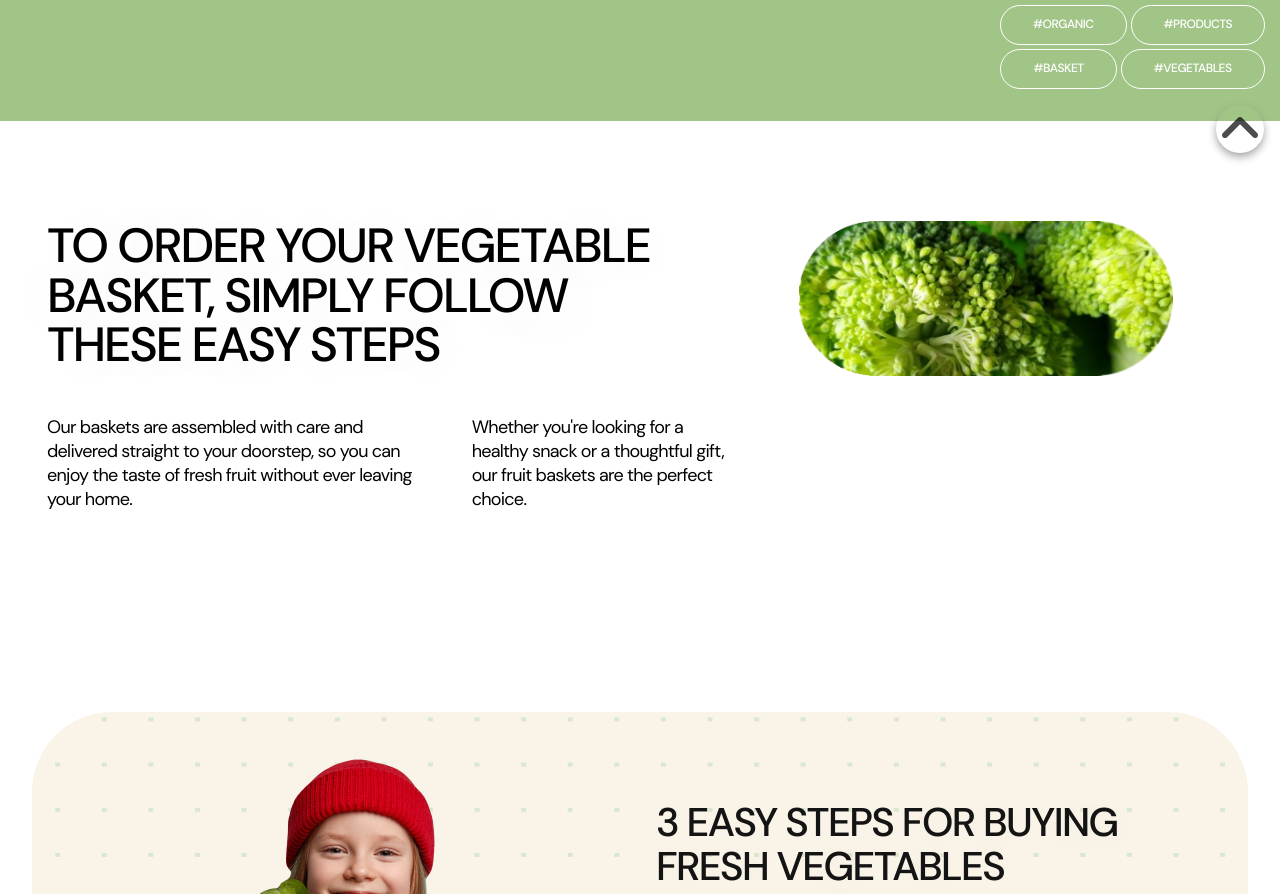
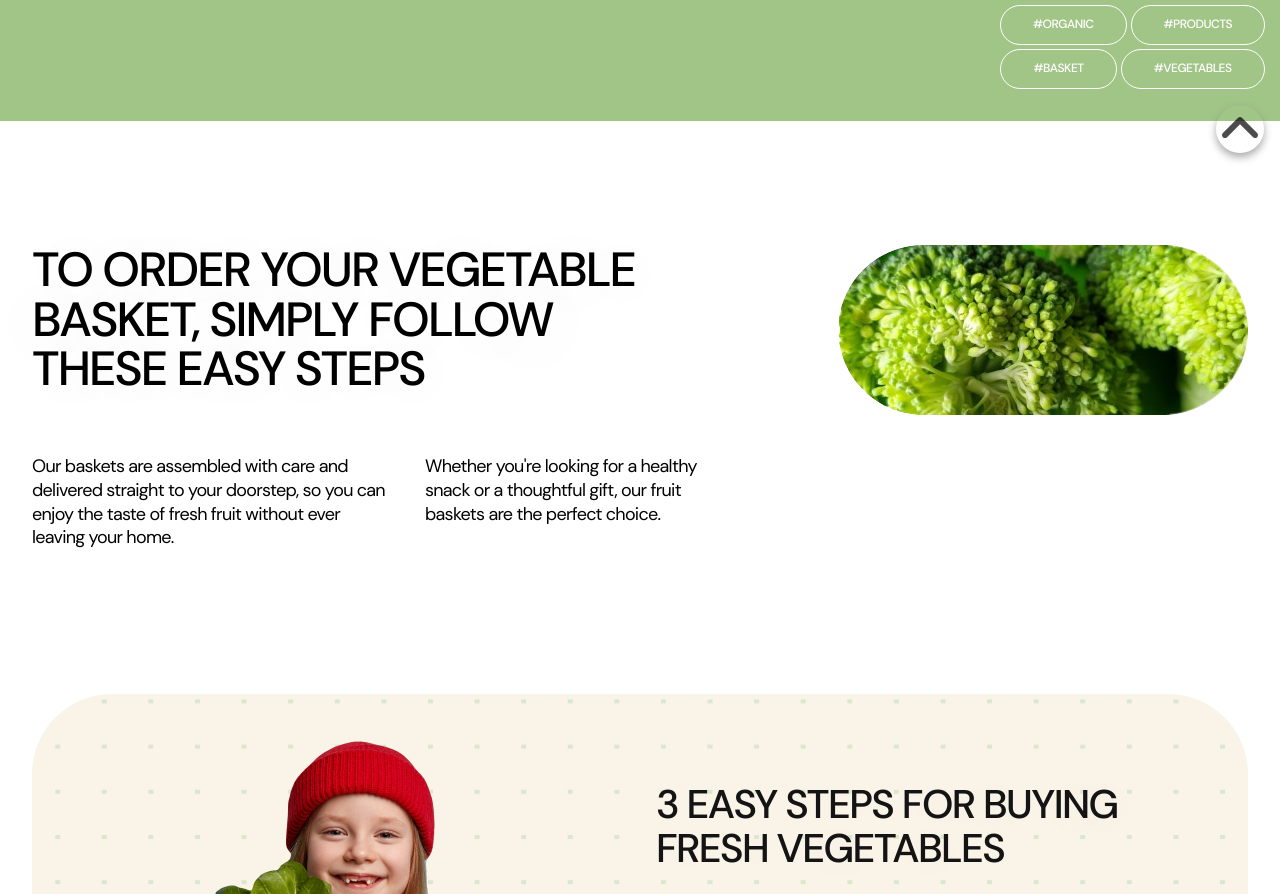
Before and after one commit to intearseea/project-MarkUp14, a website built with Vite: page src/index.html in a window 1280 px wide. Shown: the part 631-1525 px from the top of the page. Built offline with nearby package versions, Linux system fonts and the light colour scheme.

Commit message:
some more

```diff
--- a/src/css/how-it-works1.css
+++ b/src/css/how-it-works1.css
@@ -8,14 +8,28 @@
 }
 
 .works-title {
+  max-width: 335px;
   font-size: 28px;
   font-weight: 500;
   line-height: 1.14;
   letter-spacing: -0.04em;
   text-transform: uppercase;
   text-shadow: 0px 4px 70px rgba(0, 0, 0, 0.1);
+  margin-bottom: 20px;
 }
+
 .main-slogan {
+  max-width: 335px;
+  font-size: 14px;
+  font-weight: 400;
+  line-height: 1.28;
+  letter-spacing: -0.04em;
+  text-shadow: 0px 4px 70px rgba(0, 0, 0, 0.1);
+  margin-bottom: 20px;
+}
+
+.secondary-slogan {
+  max-width: 335px;
   font-size: 14px;
   font-weight: 400;
   line-height: 1.28;
@@ -23,45 +37,22 @@
   text-shadow: 0px 4px 70px rgba(0, 0, 0, 0.1);
 }
 
-.secondary-slogan {
-  font-size: 14px;
-  font-weight: 400;
-  line-height: 1.28;
-  letter-spacing: -0.04em;
-  text-shadow: 0px 4px 70px rgba(0, 0, 0, 0.1);
-}
-
-@media (max-width: 767px) {
-  .how-it-works-first-part {
+@media (min-width: 375px) {
+  .how-it-works-first-part .container {
     padding-left: 20px;
     padding-right: 20px;
-  }
-  .works-title {
-    margin-bottom: 20px;
-  }
-  .main-slogan {
-    margin-bottom: 20px;
-  }
-  .works-picture {
-    display: flex;
-    justify-content: center;
   }
 }
 
 @media (min-width: 768px) {
-  .how-it-works-first-part {
-    padding-left: 32px;
-    padding-right: 32px;
-    margin-bottom: 100px;
-  }
-  .vegetables-baket-container {
-    padding: 100px 0;
+  .how-it-works-first-part .container {
+    padding: 100px 32px;
     gap: 40px;
   }
+
   .vegetables-baket-first {
     display: flex;
     flex-direction: row;
-    justify-content: space-between;
     gap: 8px;
   }
   .vegetables-baket-secondary {
@@ -70,9 +61,10 @@
     justify-content: flex-start;
     align-items: flex-start;
     gap: 20px;
-    max-width: 616px;
   }
+
   .works-title {
+    max-width: 386px;
     font-size: 40px;
     font-weight: 500;
     line-height: 1.1;
@@ -80,46 +72,51 @@
   }
 
   .main-slogan {
+    max-width: 317px;
     font-size: 18px;
-    font-style: normal;
-    font-weight: 400;
     line-height: 1.33;
     letter-spacing: -0.72px;
   }
 
   .secondary-slogan {
+    max-width: 279px;
     font-size: 18px;
-    font-style: normal;
-    font-weight: 400;
     line-height: 1.33;
     letter-spacing: -0.72px;
   }
   .works-picture {
-    display: flex;
-    justify-content: center;
     width: 310px;
   }
 }
 @media (min-width: 1280px) {
+  .how-it-works-first-part .container {
+    padding: 124px 32px;
+  }
+
   .vegetables-baket-first {
-    gap: 119px;
+    gap: 192px;
   }
-  .how-it-works-title {
-    width: 614px;
-  }
+
   .works-title {
+    max-width: 614px;
     font-size: 48px;
     line-height: 1.04;
     letter-spacing: -1.92px;
   }
   .vegetables-baket-secondary {
     gap: 40px;
-    max-width: 687px;
   }
+
   .works-picture {
-    display: flex;
-    justify-content: center;
     width: 410px;
+  }
+
+  .main-slogan {
+    max-width: 353px;
+  }
+
+  .secondary-slogan {
+    max-width: 294px;
   }
 }
 /* Пока что можно добавить 2 метатега, остальные разбираюсь (разметила здесь как комент чтобы ничего не нарушить
--- a/src/partials/how-it-works1.html
+++ b/src/partials/how-it-works1.html
@@ -1,72 +1,52 @@
-
 <section class="how-it-works-first-part" id="how-it-works">
-
   <div class="container vegetables-baket-container">
     <div class="vegetables-baket-first">
-      <div class="how-it-works-title">
       <h2 class="works-title">
         To order your vegetable basket, simply follow these easy steps
       </h2>
-      </div>
-      <div class="how-it-works-picture">
-        <picture class="works-picture">
+      <picture>
         <source
           srcset="
-
             ./img/how-it-works-one/img_broccoli_desctop.png    1x,
             ./img/how-it-works-one/img_broccoli_desctop@2x.png 2x
-
-
           "
           media="(min-width: 1280px)"
         />
         <source
           srcset="
-
             ./img/how-it-works-one/img_broccoli_tablet.png    1x,
             ./img/how-it-works-one/img_broccoli_tablet@2x.png 2x
-
           "
           media="(min-width: 768px)"
         />
         <source
           srcset="
-ns
-              ./img/how-it-works-one/img_broccoli_mobile.png    1x,
-              ./img/how-it-works-one/img_broccoli_mobile@2x.png 2x
-
+            ./img/how-it-works-one/img-broccoli-mob-1x.png 1x,
+            ./img/how-it-works-one/img-broccoli-mob-2x.png 2x
           "
           media="(max-width: 767px)"
         />
 
         <img
-
-            src="./img/how-it-works-one/img_broccoli_mobile.png"
-
-
+          src="./img/how-it-works-one/img-broccoli-mob-1x.png"
           alt="broccoli"
-            width="375"
+          width="335"
           height="158"
-            class="hiwfirst-picture"
+          class="works-picture"
         />
       </picture>
     </div>
-    </div>
     <div class="vegetables-baket-secondary">
-      <div class="how-it-works-main-paragraph">
       <p class="main-slogan">
         Our baskets are assembled with care and delivered straight to your
-          doorstep, so you can enjoy the taste of fresh fruit without ever
-          leaving your home.
+        doorstep, so you can enjoy the taste of fresh fruit without ever leaving
+        your home.
       </p>
-      </div>
 
-      <div class="how-it-works-secondary-paragraph">
       <p class="secondary-slogan">
         Whether you're looking for a healthy snack or a thoughtful gift, our
         fruit baskets are the perfect choice.
       </p>
     </div>
   </div>
-  </div>
 </section>
```
Also changed, not shown: src/img/how-it-works-one/img-broccoli-mob-1x.png (added), src/img/how-it-works-one/img-broccoli-mob-2x.png (added), src/img/how-it-works-one/img_broccoli_mobile.png (deleted), src/img/how-it-works-one/img_broccoli_mobile@2x.png (deleted). Lines whose indentation alone changed are shown as unchanged.
